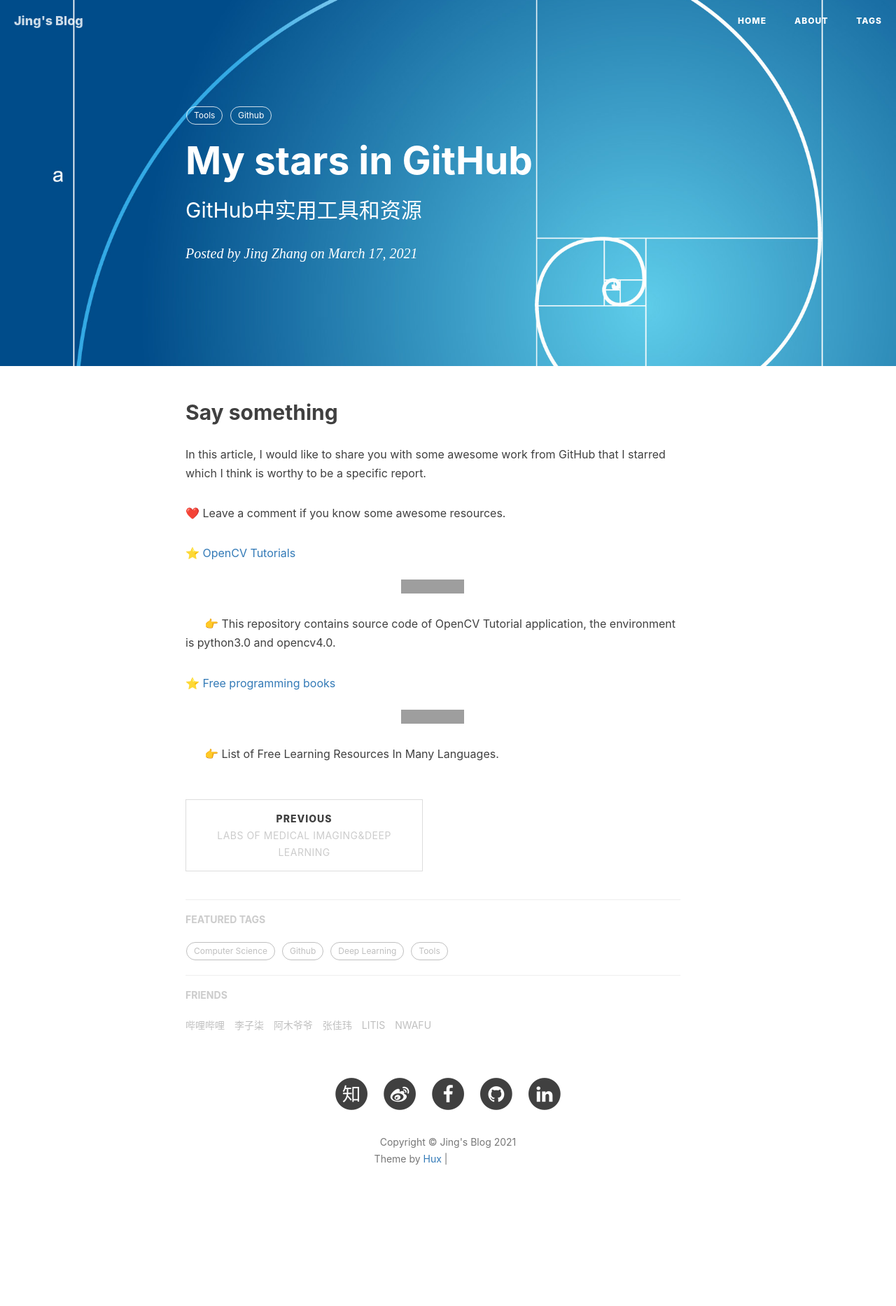
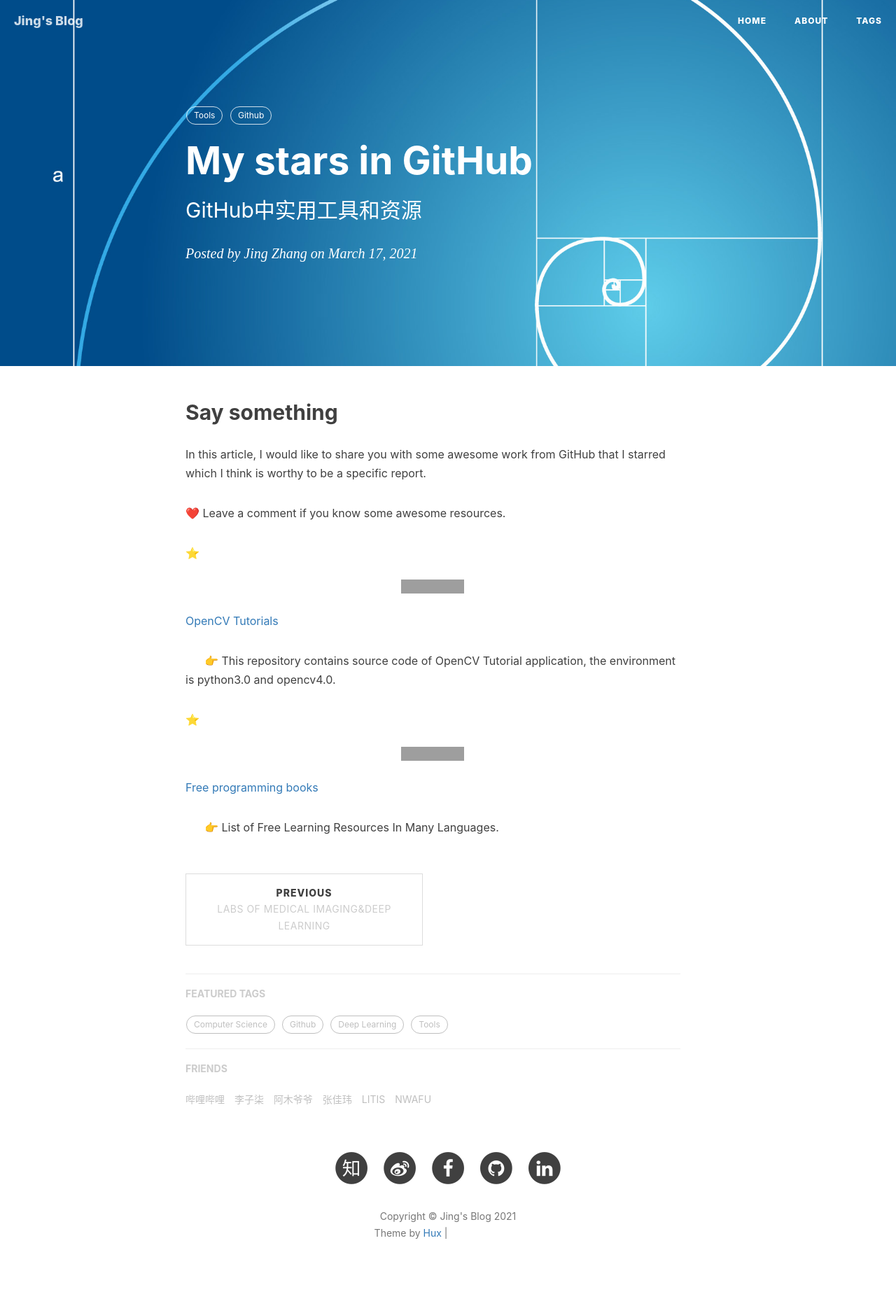
Before and after one commit to jizhang02/jizhang02.github.io, a Jekyll site: the page built from _posts/2021-03-17-github.markdown, in a window 1280 px wide. Shown: the whole page at 70% size. Built offline with Jekyll 4.4.1, drawn with Linux system fonts in a browser that asks for light colours; nearby versions of some CDN libraries; comment, search, counter and statistics services are not loaded; before the commit the page ends 1760 px from its top, so only the background shows below that; grey boxes are pictures that could not be loaded.

Commit message:
Update 2021-03-17-github.markdown

```diff
--- a/_posts/2021-03-17-github.markdown
+++ b/_posts/2021-03-17-github.markdown
@@ -19,10 +19,12 @@
 
 ❤️ Leave a comment if you know some awesome resources.<br>
 
-⭐ [OpenCV Tutorials](https://github.com/JimmyHHua/opencv_tutorials) ![emoji]( https://img.shields.io/github/stars/JimmyHHua/opencv_tutorials?style=social)
+⭐ ![emoji](https://img.shields.io/github/stars/JimmyHHua/opencv_tutorials?style=social)[OpenCV Tutorials](https://github.com/JimmyHHua/opencv_tutorials)
+
 
 &nbsp; &nbsp;&nbsp;&nbsp;  👉 This repository contains source code of OpenCV Tutorial application, the environment is python3.0 and opencv4.0.
 
-⭐ [Free programming books](https://github.com/EbookFoundation/free-programming-books) ![emoji]( https://img.shields.io/github/stars/EbookFoundation/free-programming-books?style=social)
+⭐![emoji]( https://img.shields.io/github/stars/EbookFoundation/free-programming-books?style=social) [Free programming books](https://github.com/EbookFoundation/free-programming-books)
+
 
 &nbsp; &nbsp;&nbsp;&nbsp;  👉 List of Free Learning Resources In Many Languages.
```
